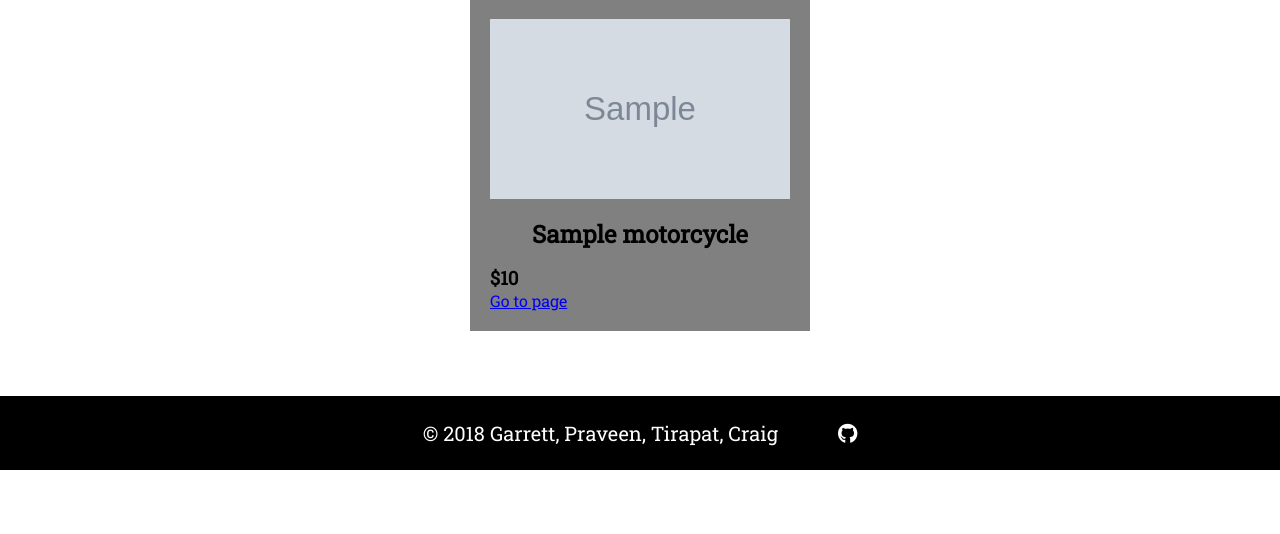
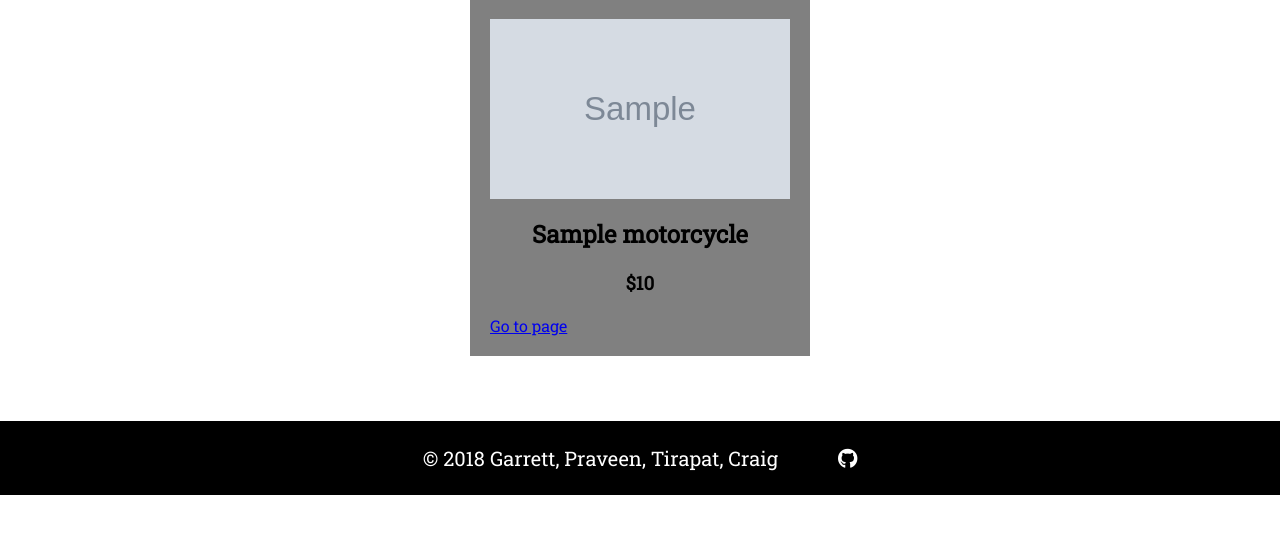
Before and after one commit to blahahaha13/project-2, a Django app: page /models/ in a window 1280 px wide. Shown: the part 236-770 px from the top of the page. Run offline with Django 3.2, Linux system fonts and the light colour scheme; tables that the repository leaves empty hold one stand-in row (values such as "Sample post"); grey boxes marked "Sample" are stand-in pictures; some libraries are stand-ins or nearby versions.

Commit message:
undo fake change

```diff
--- a/motorcycle/static/styles/main.css
+++ b/motorcycle/static/styles/main.css
@@ -241,7 +241,7 @@ section.hero {
   background-color: white;
 }
 
-.priceX2 {
+.price {
   text-align: center;
   margin: 20px auto;
 }
```
